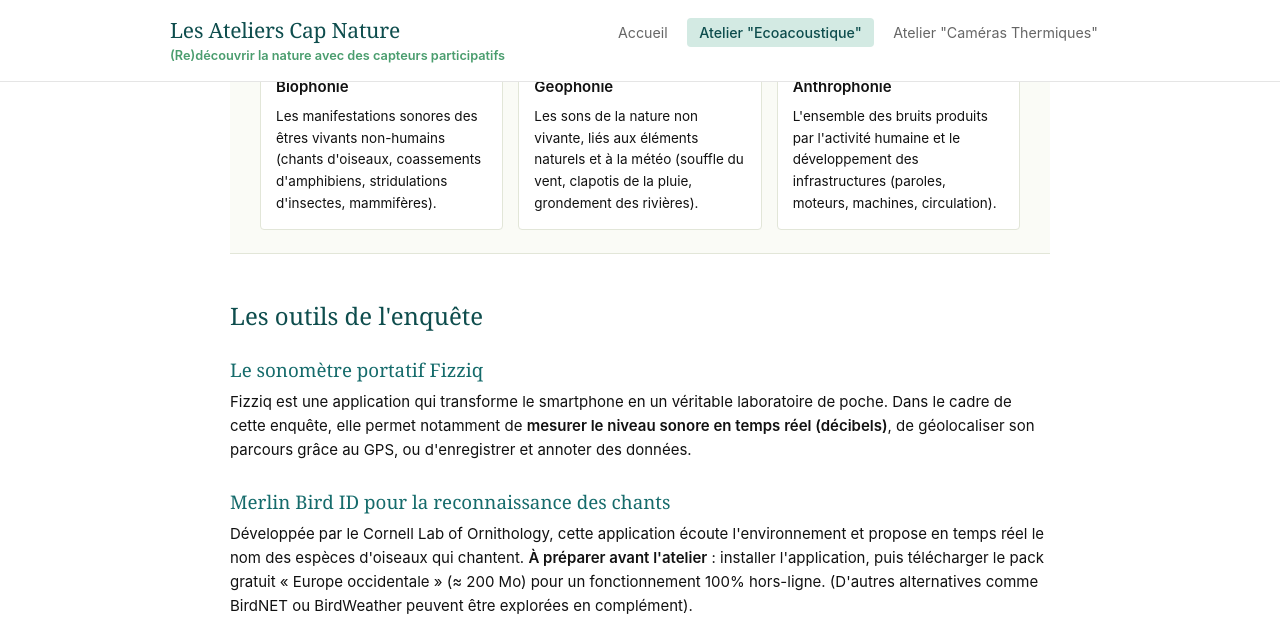
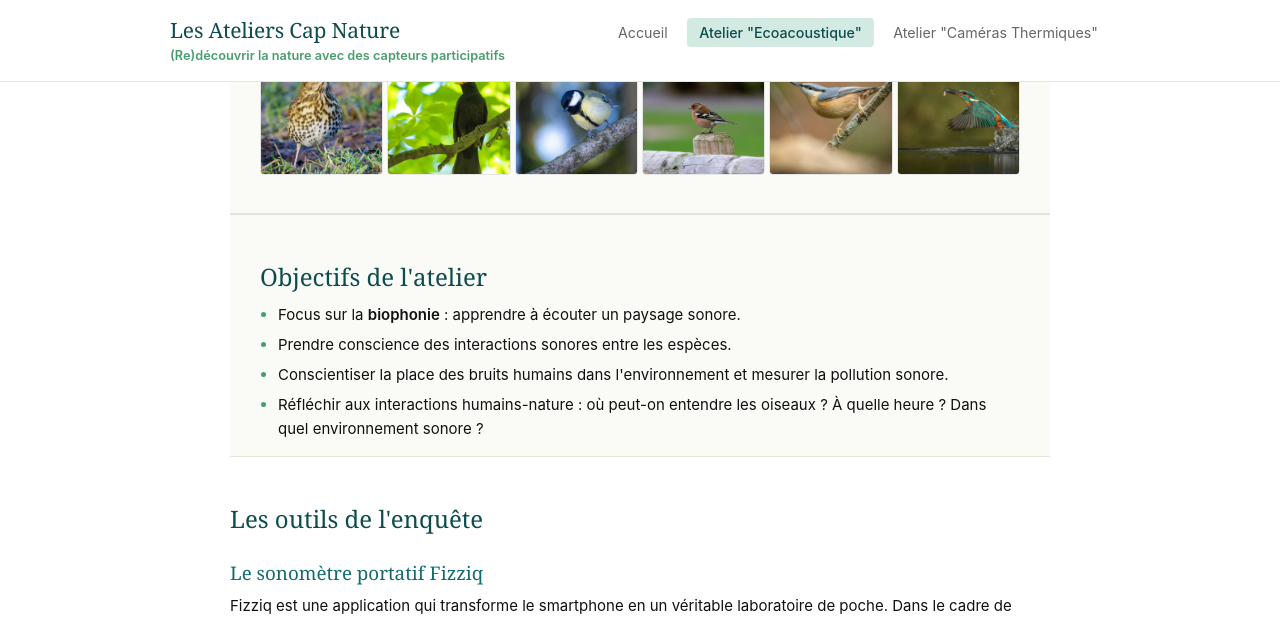
Before and after one commit to marieleapouliquen/wiki-cap-nature, a Jekyll site: the page built from _pages/module-oiseaux/index.md, in a window 1280 px wide and 900 px high, scrolled down 585 px, cut to the strip 0-617 px from the top of the window. Built offline with Jekyll 4.4.1, drawn with Linux system fonts in a browser that asks for light colours.

Commit message:
Update index.md

```diff
--- a/_pages/module-oiseaux/index.md
+++ b/_pages/module-oiseaux/index.md
@@ -22,8 +22,6 @@ photos:
     alt: Martin-pêcheur d'Europe sortant de l'eau
     caption: Martin-pêcheur
 ---
-
-{% include photo-band.html photos=page.photos %}
 
 <main class="content">
 
@@ -54,6 +52,24 @@ photos:
             <p style="font-size: 0.9rem; margin-top: 0.5rem; margin-bottom: 0;">L'ensemble des bruits produits par l'activité humaine et le développement des infrastructures (paroles, moteurs, machines, circulation).</p>
           </div>
         </div>
+
+       {% include photo-band.html photos=page.photos %}
+
+      </div>
+    </div>
+  </section>
+
+  <section class="section-full-bleed" style="background-color: #fafbf6; border-top: 0.2px solid #e2e6d8; border-bottom: 0.2px solid #e2e6d8; padding: 0rem 0; margin: 0; overflow: hidden;">
+    <div class="container">
+      <div class="page-content" style="padding-top: 0; padding-bottom: 0;">
+
+        <h2>Objectifs de l'atelier</h2>
+        <ul>
+          <li>Focus sur la <strong>biophonie</strong> : apprendre à écouter un paysage sonore.</li>
+          <li>Prendre conscience des interactions sonores entre les espèces.</li>
+          <li>Conscientiser la place des bruits humains dans l'environnement et mesurer la pollution sonore.</li>
+          <li>Réfléchir aux interactions humains-nature : où peut-on entendre les oiseaux ? À quelle heure ? Dans quel environnement sonore ?</li>
+        </ul>
 
       </div>
     </div>
```
